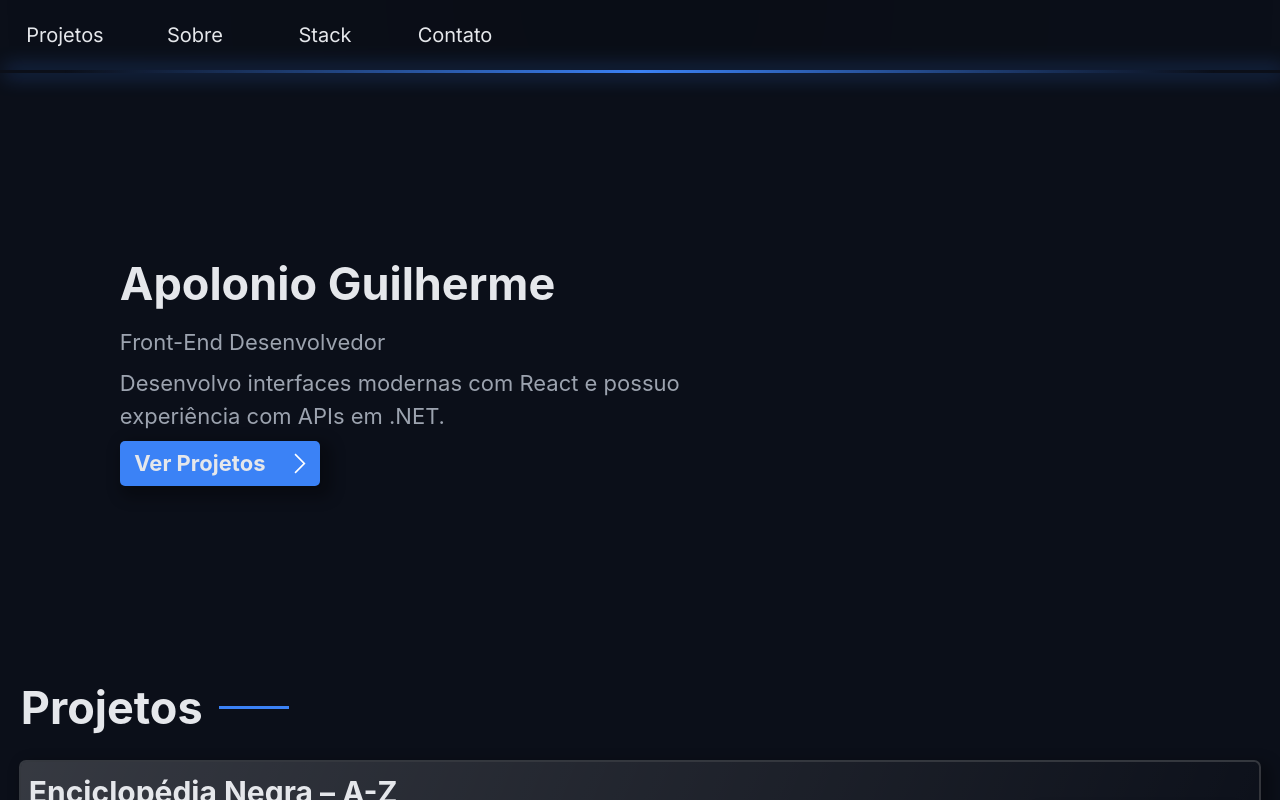
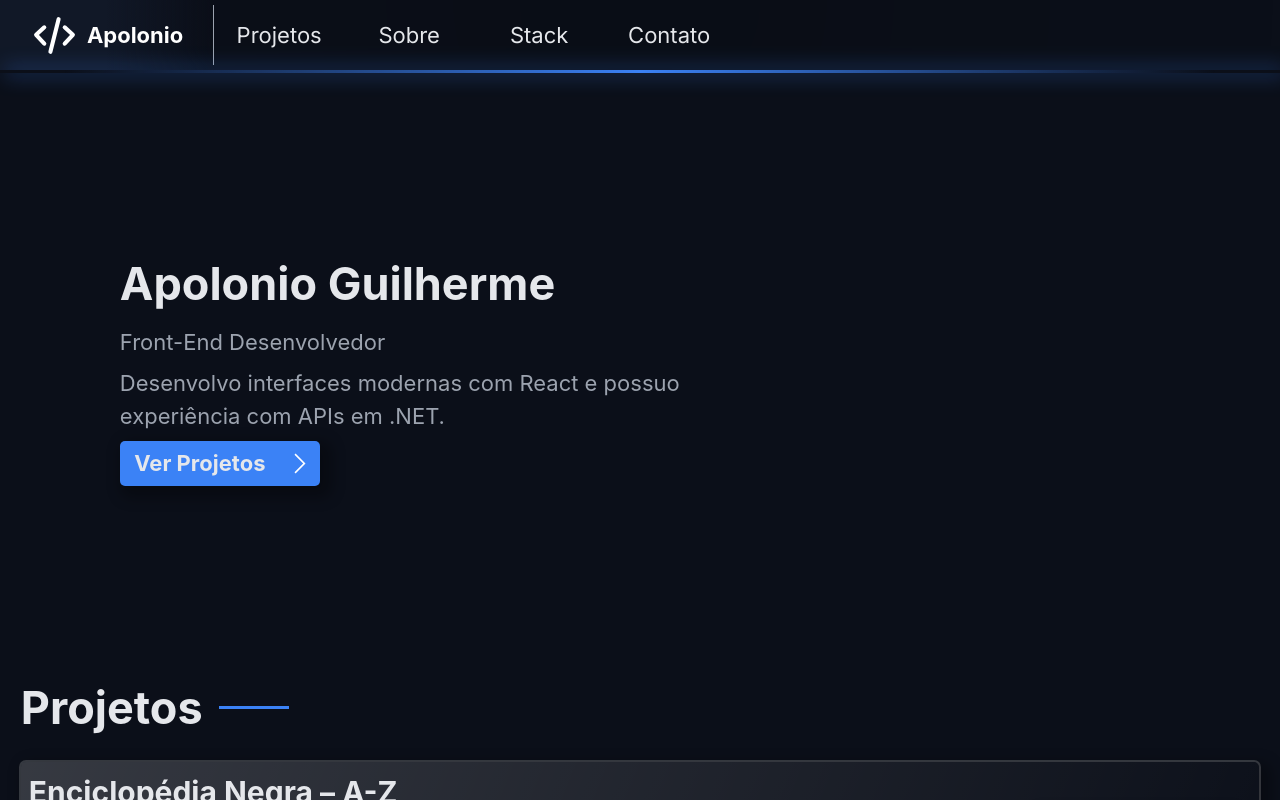
Before and after one commit to Apolo0013/Portifolio-v2, a React (Vite) app: page / in a window 1280 px wide. Built offline with nearby package versions, Linux system fonts and the light colour scheme.

Commit message:
navbar conteudo ++

```diff
--- a/package.json
+++ b/package.json
@@ -7,7 +7,8 @@
     "dev": "vite",
     "build": "tsc -b && vite build",
     "lint": "eslint .",
-    "preview": "vite preview"
+    "preview": "vite preview",
+    "deploy": "gh-pages -d dist"
   },
   "dependencies": {
     "react": "^19.2.0",
@@ -25,6 +26,7 @@
     "eslint": "^9.39.1",
     "eslint-plugin-react-hooks": "^7.0.1",
     "eslint-plugin-react-refresh": "^0.4.24",
+    "gh-pages": "^6.3.0",
     "globals": "^16.5.0",
     "postcss": "^8.5.6",
     "sass-embedded": "^1.97.3",
--- a/src/features/Contact/Contact.tsx
+++ b/src/features/Contact/Contact.tsx
@@ -54,11 +54,9 @@ function Contact() {
                 </ul>
                 <div className="divider-about"><div></div></div>
                 <div className='flex flex-center h-[50px] w-full'>
-                    <div className='h-full w-[200px]'>
-                        <ButtonUI
-                            name='Contate-me'
-                        />
-                    </div>
+                    <ButtonUI
+                        name='Contate-me'
+                    />
                 </div>
             </div>
         </section>
--- a/src/features/NavBar/NavBar.scss
+++ b/src/features/NavBar/NavBar.scss
@@ -1,5 +1,6 @@
 @use '/src/styles/pelletes' as plt;
 @use '/src/styles/function' as fn;
+@use '/src/styles//mixins' as *;
 
 $radial-gradient-color: rgba(black, 0.1);
 $line-bottom-nav: plt.$primary;
@@ -9,11 +10,44 @@ $line-bottom-nav: plt.$primary;
     width: 100%;
     background: radial-gradient(circle at center top, $radial-gradient-color 10%, transparent);
     display: grid;
-    grid-template-columns: repeat(4, 130px);
+    grid-template-columns: 1fr 1px 5fr;
     grid-template-rows: 70px;
     position: sticky;
     z-index: 1000;
     top: 0px;
+
+    .wraper-nav {
+        width: 100%;
+        height: 100%;
+        display: grid;
+        grid-template-columns: repeat(4, 130px);
+        grid-template-rows: 1fr;
+    }
+
+    .conteiner-icone {
+        background: linear-gradient(-270deg, rgba(plt.$surface, 1)50%, transparent);
+        width: 100%;
+        height: 100%;
+        @include flex-center;
+        gap: fn.rem(8);
+
+        img {
+            aspect-ratio: 1 / 1;
+            height: 70%;
+        }
+
+        p {
+            font-weight: bold;
+            color: white;
+        }
+    }
+
+    .divider-navbar {
+        place-self: center;
+        height: 85%;
+        width: 100%;
+        background: plt.$text-secondary;
+    }
 
     &::before {
         position: absolute;
@@ -51,9 +85,23 @@ $line-bottom-nav: plt.$primary;
 
 //responsividade
 
-@media (max-width: 650px) {
+@media (max-width: 1024px) {
     .navbar {
-        grid-template-columns: repeat(4, 100px);
+        grid-template-columns: 2fr 1px 4fr;
+    }
+}
+
+@media (max-width: 700px) {
+    .wraper-nav {
+        grid-template-columns: repeat(4, 100px) !important;
+    }
+}
+
+@media (max-width: 600px) {
+    .navbar {
+        grid-template-columns: 1fr;
+
+        .conteiner-icone, .divider-navbar {display: none;}
     }
 }
 
@@ -61,6 +109,7 @@ $line-bottom-nav: plt.$primary;
 //and (pointer: coarse)
 @media (max-width: 500px) and (pointer: coarse) {
     .navbar {
+        display: flex;
         background: rgba(plt.$surface, 0.5);
         backdrop-filter: blur(5px);
         position: fixed;
@@ -68,10 +117,15 @@ $line-bottom-nav: plt.$primary;
         top: 0;
         width: 50%;
         height: 100%;
-        display: flex;
-        flex-direction: column;
-        gap: fn.rem(16);
-        padding-top: fn.rem(16);
+
+        .wraper-nav {
+            width: 100% !important;
+            height: 100% !important;
+            display: flex;
+            flex-direction: column;
+            gap: fn.rem(16);
+            padding-top: fn.rem(16);
+        }
 
         &::before {
             display: none;
--- a/src/features/NavBar/NavBar.tsx
+++ b/src/features/NavBar/NavBar.tsx
@@ -1,7 +1,11 @@
+//componentes
 import Navigate from './componentes/Navigate/Navigate'
+//CSS
 import './NavBar.scss'
-
+//imagens
 import ImgMenu from './assets/menu-burger.svg'
+import ImgCode from './assets/code.svg'
+//hook
 import { useMediaQuery } from '../../shared/hook/useQueries'
 import { useState } from 'react'
 
@@ -21,10 +25,31 @@ function NavBar({ stateClass }: Props) {
             }}
             className={`navbar ${stateClass}`}
         >
-            <Navigate name="Projetos" href='#project'/>
-            <Navigate name="Sobre" href='#about'/>
-            <Navigate name="Stack" href='#stack'/>
-            <Navigate name="Contato" href='#contact' />
+            {
+                //o conteiner ondem contem o icone e o meu nome, ele so vai aparece quando nao for mobile
+                !isMobile
+                    ?   <div className='conteiner-icone'>
+                            <img
+                                src={ImgCode}
+                                alt="Imagem de codigo"
+                            />
+                            <p className='p-text'>Apolonio</p>
+                        </div>
+                    : null
+            }
+            {
+                // Divider do navbar so aparece quando nao for mobile.
+                !isMobile
+                    ? <div className='divider-navbar'></div>
+                    : null
+            }
+
+            <div className='wraper-nav'>
+                <Navigate name="Projetos" href='#project'/>
+                <Navigate name="Sobre" href='#about'/>
+                <Navigate name="Stack" href='#stack'/>
+                <Navigate name="Contato" href='#contact' />
+            </div>
             {/*caso for mobile, vamos add o menu burger*/}
             {
                 isMobile
--- a/src/features/NavBar/componentes/Navigate/Navigate.scss
+++ b/src/features/NavBar/componentes/Navigate/Navigate.scss
@@ -12,7 +12,7 @@
     a {
         text-decoration: none;
         font-family: "Inter", Arial, Helvetica, sans-serif;
-        font-size: fn.rem(20);
+        //font-size: fn.rem(20);
         color: plt.$text;
         transition: transform 0.4s ease-in-out;
 
--- a/src/features/NavBar/componentes/Navigate/Navigate.tsx
+++ b/src/features/NavBar/componentes/Navigate/Navigate.tsx
@@ -17,7 +17,10 @@ function Navigate({ name, href = '#' }: Props) {
             aria-controls='navigation'
             aria-label={"Navegar " + name}
         >
-            <a href={href}>{name}</a>
+            <a
+                href={href}
+                className='p-text'
+            >{name}</a>
             {
                 isMobile
                     ? <div className='h-[50%] aspect-square'>
--- a/vite.config.ts
+++ b/vite.config.ts
@@ -3,8 +3,9 @@ import react from '@vitejs/plugin-react'
 import tailwindcss from '@tailwindcss/vite'
 
 export default defineConfig({
-  plugins: [
-    react(),
-    tailwindcss(),
-  ],
+    base: '/Portifolio-v2/',
+    plugins: [
+        react(),
+        tailwindcss(),
+    ],
 })
```
Also changed, not shown: src/features/NavBar/assets/code.svg (added), 1 other file (tests, documents, lock files or other folders).
